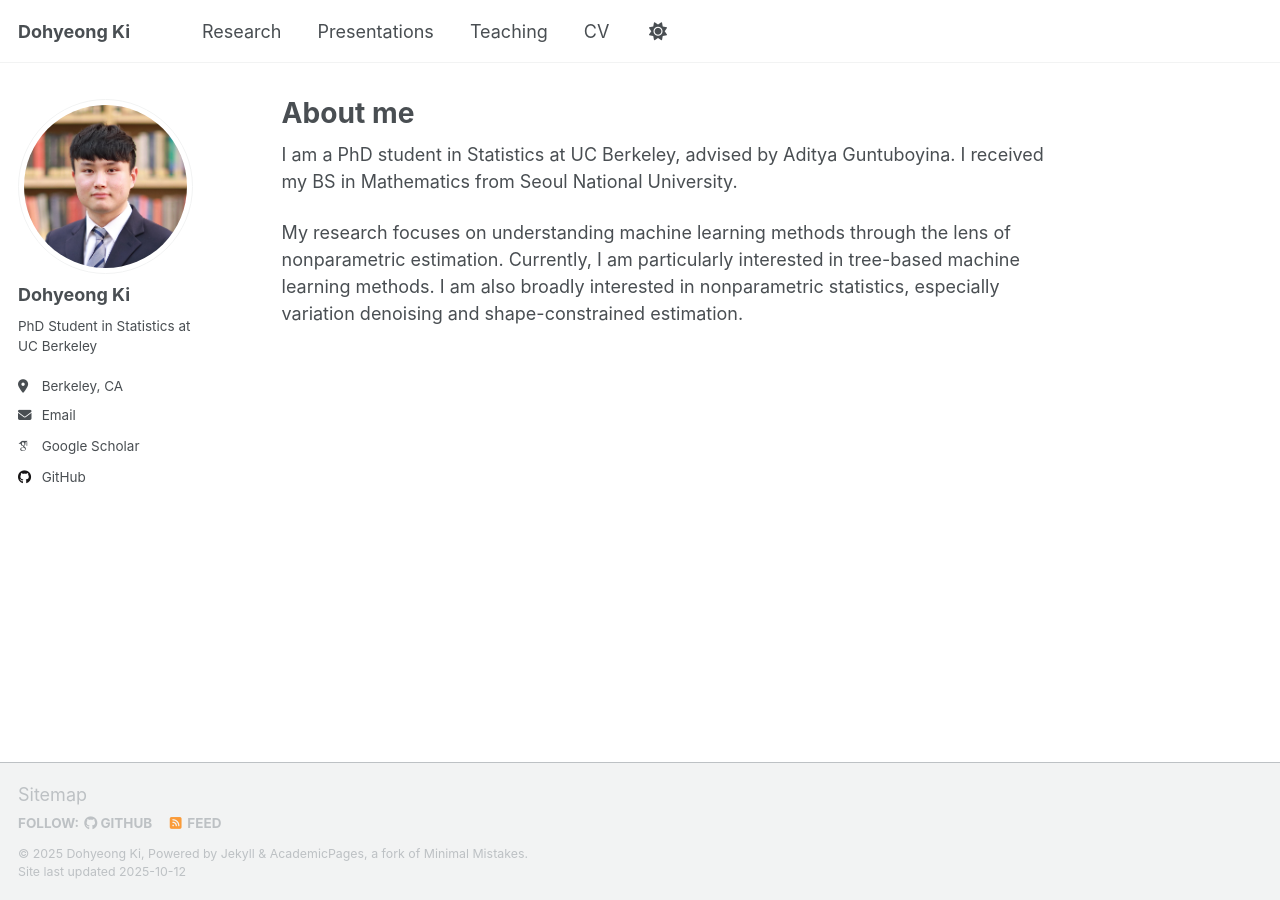
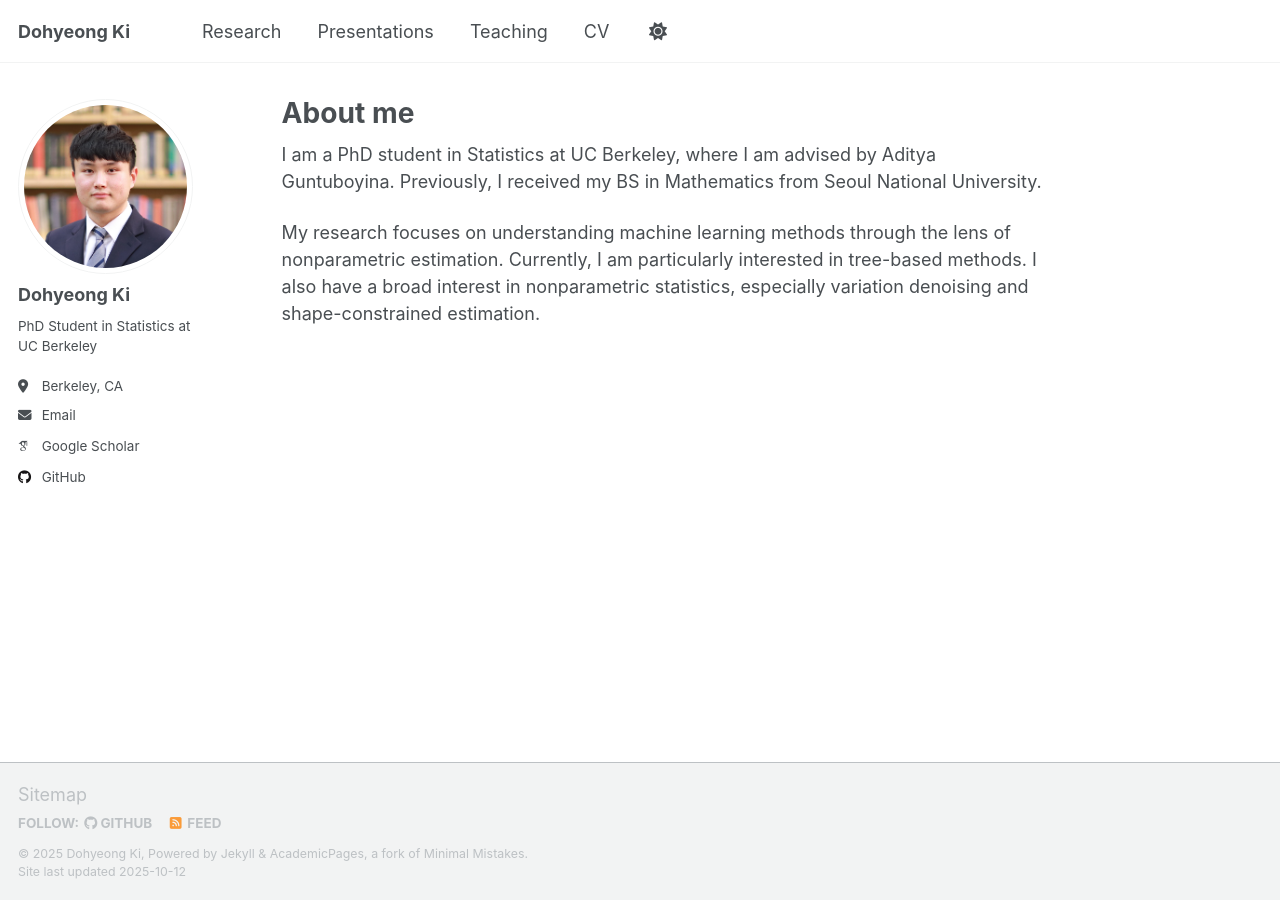
Before and after one commit to DohyeongKi/dohyeongki.github.io, a Jekyll site: the page built from _pages/about.md, in a window 1280 px wide. Built offline with Jekyll 4.4.1, drawn with Linux system fonts in a browser that asks for light colours; some web fonts are replaced; a script that is not in the unit is left out.

Commit message:
Update about me

```diff
--- a/_pages/about.md
+++ b/_pages/about.md
@@ -7,6 +7,6 @@ redirect_from:
   - /about.html
 ---
 
-I am a PhD student in Statistics at UC Berkeley, advised by Aditya Guntuboyina. I received my BS in Mathematics from Seoul National University.
+I am a PhD student in Statistics at UC Berkeley, where I am advised by Aditya Guntuboyina. Previously, I received my BS in Mathematics from Seoul National University.
 
-My research focuses on understanding machine learning methods through the lens of nonparametric estimation. Currently, I am particularly interested in tree-based machine learning methods. I am also broadly interested in nonparametric statistics, especially variation denoising and shape-constrained estimation.
+My research focuses on understanding machine learning methods through the lens of nonparametric estimation. Currently, I am particularly interested in tree-based methods. I also have a broad interest in nonparametric statistics, especially variation denoising and shape-constrained estimation.
```
